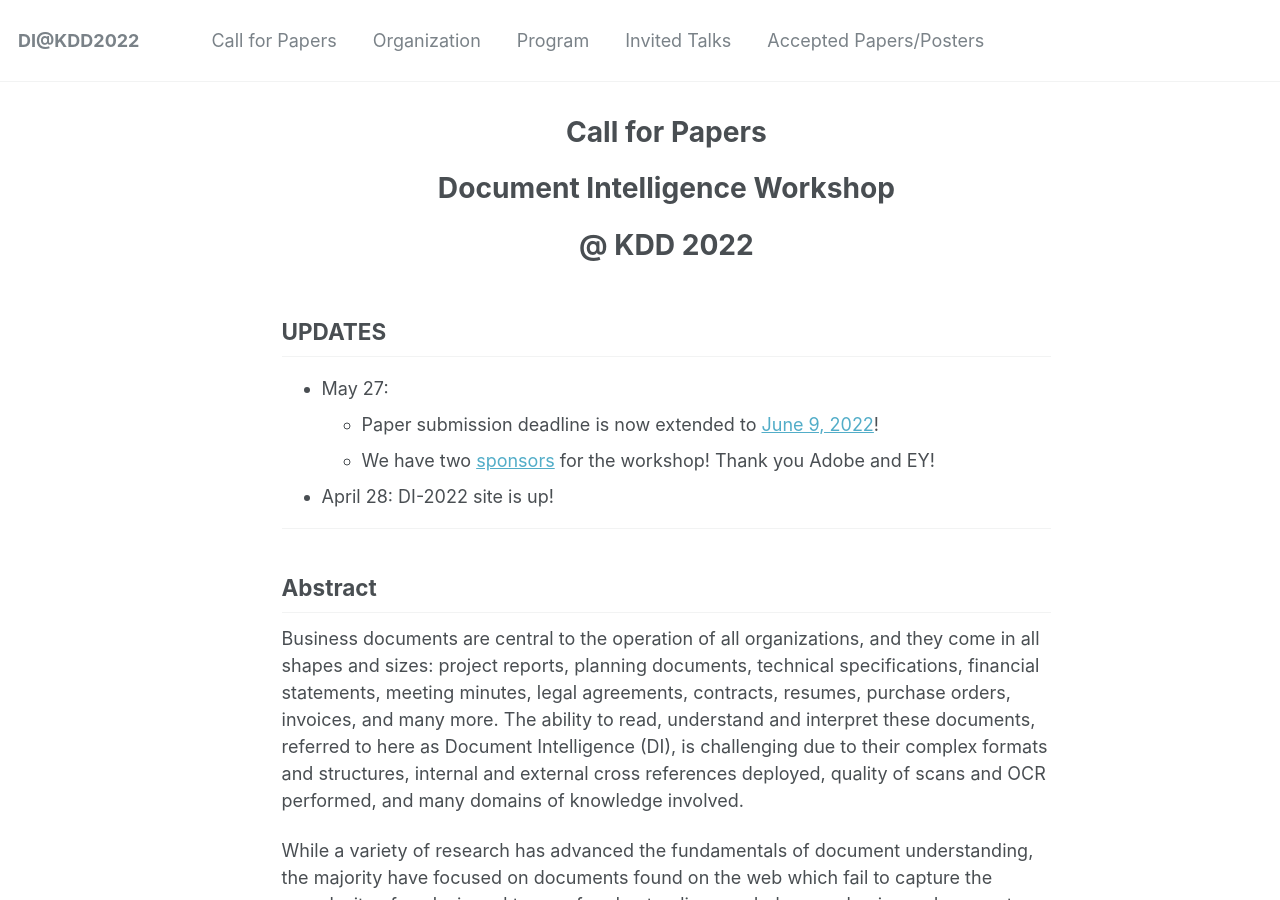
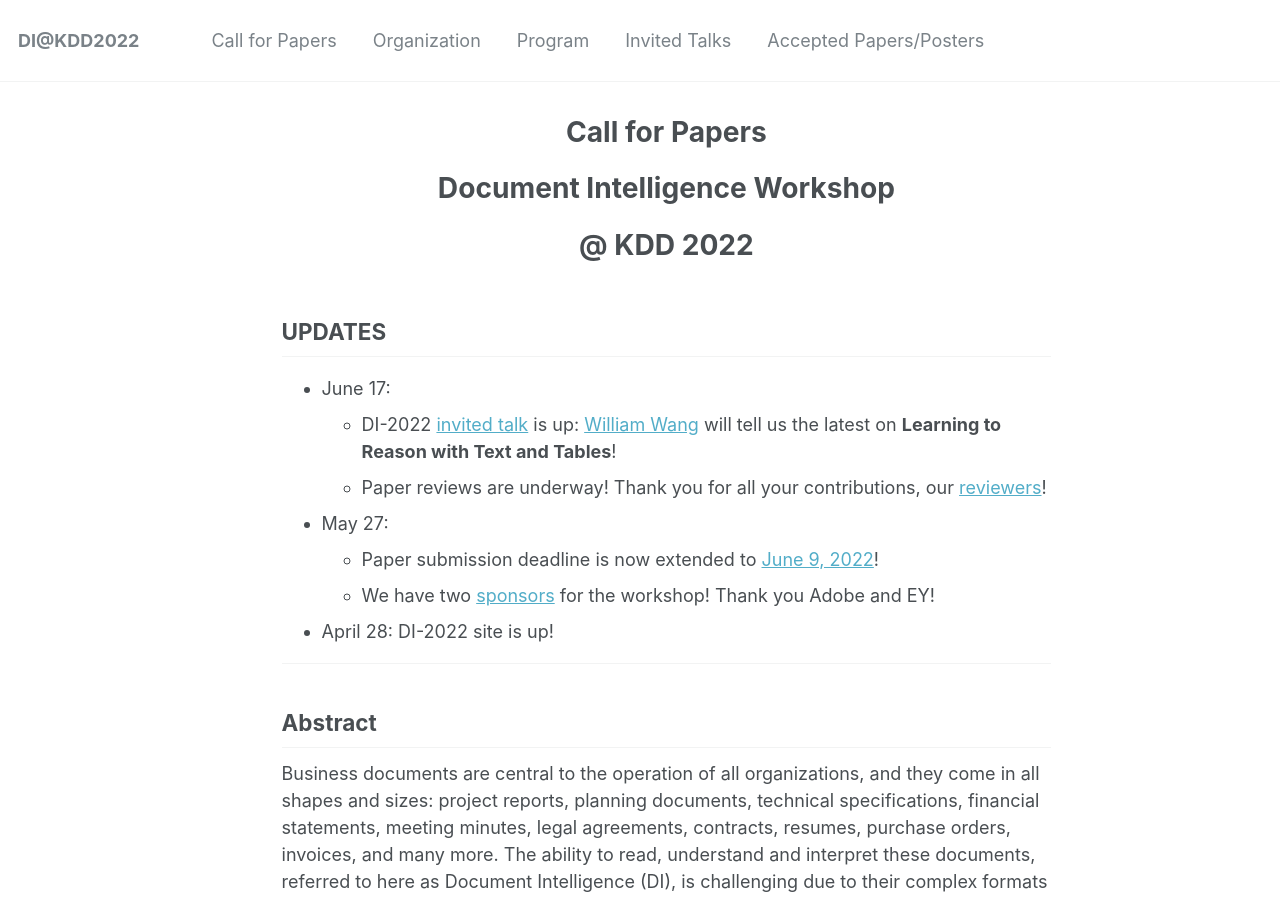
Before and after one commit to document-intelligence/DI-2022, a Jekyll site: the page built from _pages/cfp.md, in a window 1280 px wide and 900 px high. Built offline with Jekyll 4.4.1, drawn with Linux system fonts in a browser that asks for light colours.

Commit message:
Update cfp.md

```diff
--- a/_pages/cfp.md
+++ b/_pages/cfp.md
@@ -11,6 +11,9 @@ redirect_from:
 
 ## UPDATES
 
+- June 17:
+  - DI-2022 [invited talk](https://document-intelligence.github.io/DI-2022/talks/) is up: [William Wang](https://sites.cs.ucsb.edu/~william/index.html) will tell us the latest on **Learning to Reason with Text and Tables**!
+  - Paper reviews are underway! Thank you for all your contributions, our [reviewers](https://document-intelligence.github.io/DI-2022/organization/#Reviewers)!
 - May 27:
   - Paper submission deadline is now extended to [June 9, 2022](#important-dates)!
   - We have two [sponsors](#sponsors) for the workshop! Thank you Adobe and EY!
```
